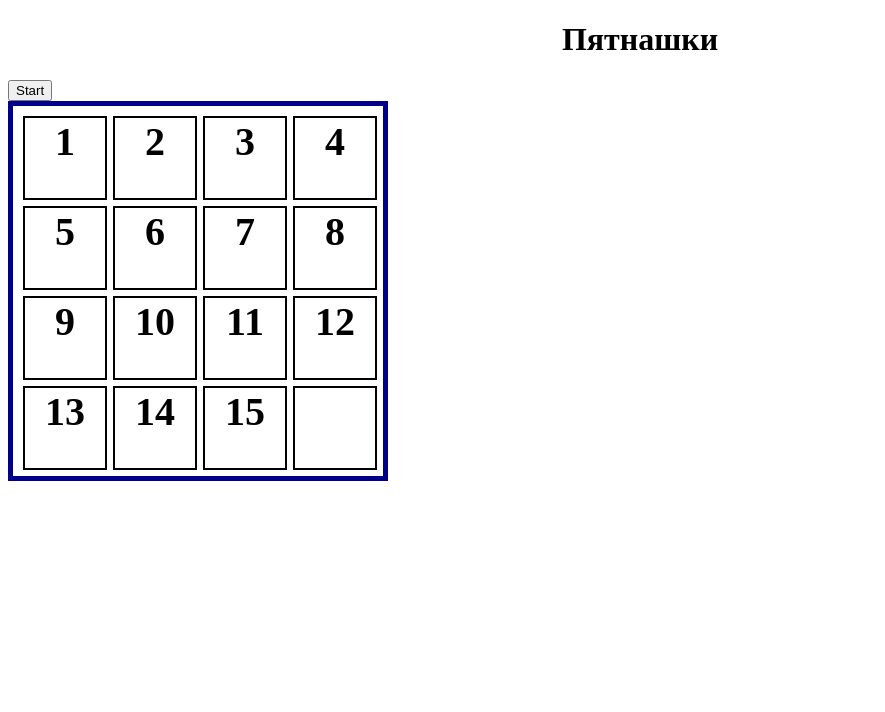
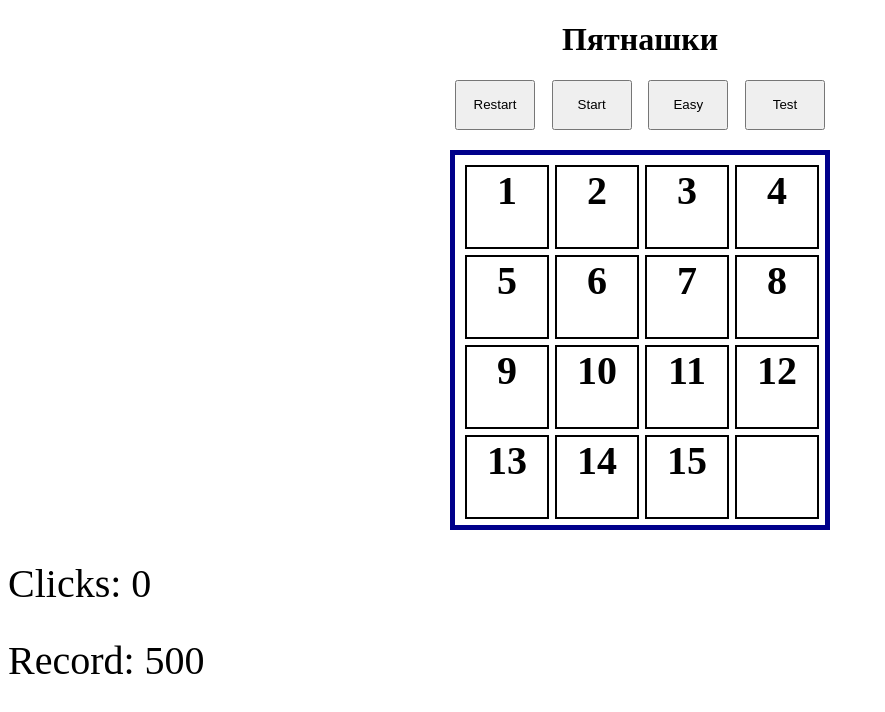
Before and after one commit to Maksim4344511/TagGame, a Nuxt app: page / in a window 1280 px wide. Shown: the top 712 px of the page, without its empty margins (0-885 px from the left). Built offline with nearby package versions, Linux system fonts and the light colour scheme.

Commit message:
The layout is written, the main algorithm of the game is written.

```diff
--- a/components/TheGame.vue
+++ b/components/TheGame.vue
@@ -2,72 +2,122 @@
 	<h1 class="name-game">
 		Пятнашки
 	</h1>
-	<button v-on:click="start">Start</button>
+	<div class="game__btn">
+		<button v-on:click="restart">Restart</button>
+		<button v-on:click="start" :class="styles">Start</button>
+		<button v-on:click="easyStart" :class="styles">Easy</button>
+		<button v-on:click="test" :class="styles">Test</button>
+	</div>
 	<div class="game-field" >
 		<div>
 			<div v-for="(cube, index) in cubes" :key="index"
 				v-on:click="swap"
 			  class="game-field__cube"
-			  :class="{ 'pos0': index === 0,
-									'pos1': index === 1,
-									'pos2': index === 2,
-									'pos3': index === 3,
-									'pos4': index === 4,
-									'pos5': index === 5,
-									'pos6': index === 6,
-									'pos7': index === 7,
-									'pos8': index === 8,
-									'pos9': index === 9,
-									'pos10': index === 10,
-									'pos11': index === 11,
-									'pos12': index === 12,
-									'pos13': index === 13,
-									'pos14': index === 14,
-									'pos15': index === 15,
+			  :class="{ 'pos0': index === 0, 'pos1': index === 1, 'pos2': index === 2, 'pos3': index === 3,
+									'pos4': index === 4, 'pos5': index === 5, 'pos6': index === 6, 'pos7': index === 7,
+				 					'pos8': index === 8, 'pos9': index === 9, 'pos10': index === 10, 'pos11': index === 11,
+									'pos12': index === 12, 'pos13': index === 13, 'pos14': index === 14, 'pos15': index === 15,
 			}"
-				>{{ cube }} </div>
+			>{{ cube }} </div>
 		</div>
+	</div>
+	<div class="game-click">
+			Clicks: {{ clicks }}
+	</div>
+	<div class="game-records">
+			Record: {{ record }}
 	</div>
 
 </template>
-
-
 
 <script>
 export default {
 	data() {
 		return {
 			cubes: [ 1, 2, 3, 4, 5, 6, 7, 8, 9, 10, 11, 12, 13, 14, 15, " "],
-
+			styles:{
+				hidden: false,
+			},
+			clicks: 0,
+			record: 500,
 		}
 	},
 
 	computed: {
-		test() {
+		addClassCube() {
 			return 	this.cubes.index;
 		},
 	},
 
 	methods: {
-		start() {
-			return this.cubes.reverse();
+
+		start()  {
+			this.clicks = 0;
+			for (let i = 1000; i > 0; i--) {   //Тасование Фишера — Йетса
+				this.x = Math.floor(Math.random() * 16);
+				this.y = this.cubes.indexOf(" ");
+				this.z = this.cubes[this.x];
+
+				if (this.x - this.y === 1 || this.x - this.y === -1|| this.x - this.y === 4 || this.x - this.y === -4) {
+					this.cubes.splice(this.x, 1, " ");
+					this.cubes.splice(this.y, 1, this.z);
+					this.styles.hidden = true;
+				}
+ 	 		}
+		},
+
+		easyStart()  {
+			this.clicks = 0;
+			for (let i = 33; i > 0; i--) {   //Тасование Фишера — Йетса
+				this.x = Math.floor(Math.random() * 16);
+				this.y = this.cubes.indexOf(" ");
+				this.z = this.cubes[this.x];
+
+				if (this.x - this.y === 1 || this.x - this.y === -1|| this.x - this.y === 4 || this.x - this.y === -4) {
+					this.cubes.splice(this.x, 1, " ");
+					this.cubes.splice(this.y, 1, this.z);
+					this.styles.hidden = true;
+				}
+ 	 		}
+		},
+
+		test() {
+			this.cubes = [ 1, 2, 3, 4, 5, 6, 7, 8, 9, 10, 11, 12, 13, 14, 15, " "],
+			this.cubes.splice(14, 1, " ");
+			this.cubes.splice(15, 1, 15);
+			this.styles.hidden = true;
+			this.clicks = 0;
+		},
+
+		restart() {
+			this.cubes = [ 1, 2, 3, 4, 5, 6, 7, 8, 9, 10, 11, 12, 13, 14, 15, " "];
+			this.styles.hidden = false;
+			this.clicks = 0;
 		},
 
     swap(event) {
-
 			this.x = this.cubes.indexOf(+event.target.innerHTML);
 			this.y = this.cubes.indexOf(" ");
 			this.z = this.cubes[this.x]
-			if (this.x - this.y === 1 || this.x - this.y === -1|| this.x - this.y === 4 || this.x - this.y === -4){
+			if (this.x - this.y === 1 || this.x - this.y === -1|| this.x - this.y === 4 || this.x - this.y === -4) {
 				this.cubes.splice(this.x, 1, " ");
 				this.cubes.splice(this.y, 1, this.z);
+				this.clicks += 1;
+			}
+			if (this.finish()){
+				alert("Победа");
+				if (this.clicks < this.record){
+					this.record = this.clicks;
+					alert(`'Новый рекорд: ' ${this.record}`);
+				}
+			};
+		},
 
-			}
+		finish(){
+			return  this.cubes.every((value, index) => value === [ 1, 2, 3, 4, 5, 6, 7, 8, 9, 10, 11, 12, 13, 14, 15, " "][index]);
 		}
 	}
 }
-
-
 </script>
 
 
@@ -80,12 +130,13 @@ export default {
 
 .game-field {
 	position: relative;
-	display: flex;
+	margin: auto;
 	width: 370px;
 	height: 370px;
 	border: 5px solid darkblue;
 	user-select: none;
   touch-action: none;
+
 }
 
 .game-field__cube {
@@ -98,6 +149,30 @@ export default {
 	border: 2px solid black;
 	user-select: none;
   touch-action: none;
+	color: black;
+}
+
+.game__btn{
+	width: 370px;
+	height: 50px;
+	display: flex;
+	justify-content: space-between;
+	margin: auto;
+	margin-bottom: 20px;
+}
+
+.game__btn button{
+	width: 80px;
+}
+
+.game-click{
+	margin-top: 30px;
+	font-size: 40px;
+}
+
+.game-records{
+	margin-top: 30px;
+	font-size: 40px;
 }
 
 .pos0{
@@ -178,4 +253,10 @@ export default {
 	left: 280px;
 }
 
+
+
+.hidden{
+	display: none;
+}
+
 </style>
```
